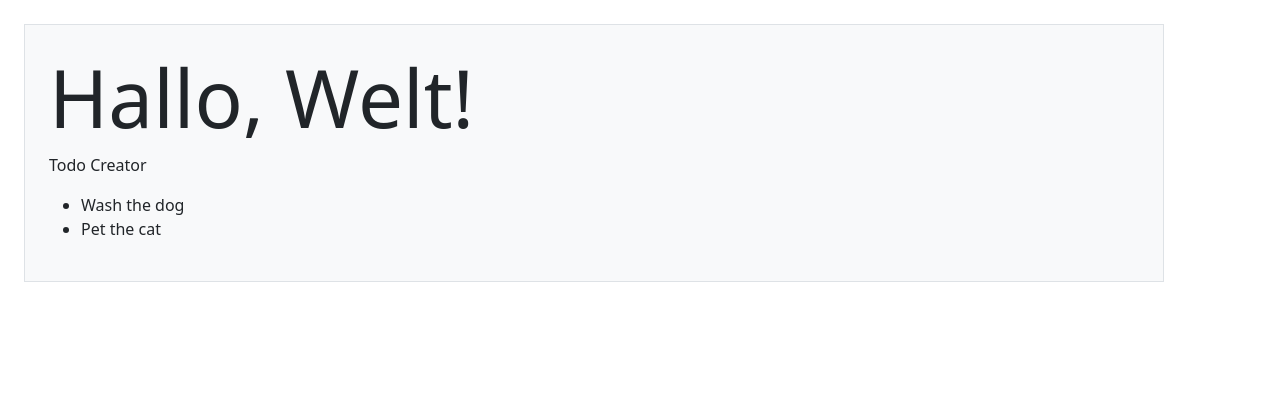
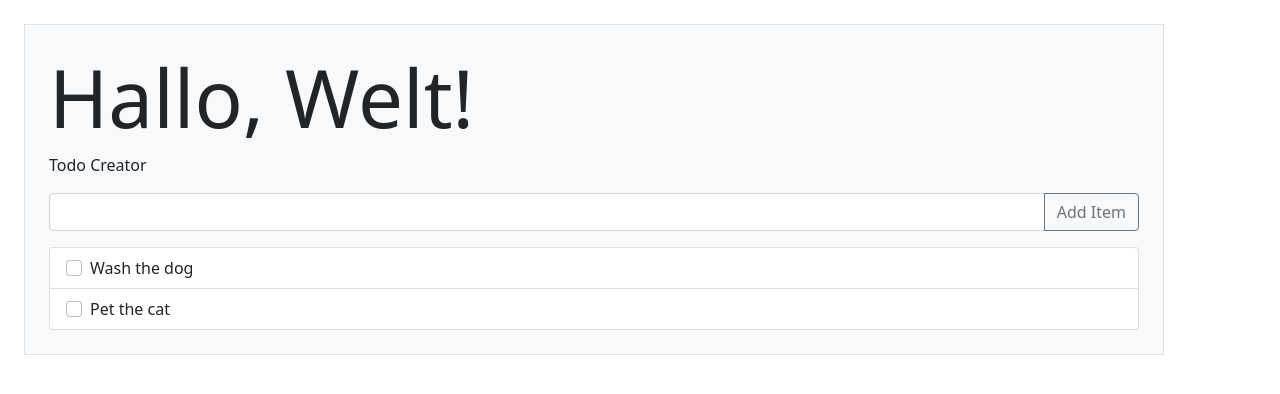
Before and after one commit to olinkirkland/react-todo, a React (Create React App) app: page / in a window 1280 px wide. Shown: the top 394 px of the page. Built offline with nearby package versions, Linux system fonts and the light colour scheme.

Commit message:
Newest progress

```diff
--- a/src/App.jsx
+++ b/src/App.jsx
@@ -1,19 +1,37 @@
 import 'bootstrap/dist/css/bootstrap.min.css';
 
-import {useState} from 'react';
+import { useState } from 'react';
 
 import TodoCreator from './TodoCreator';
 import TodoList from './TodoList';
 
 function App() {
-  const [todos, setTodos] = useState([{ id: 0, text: 'Wash the dog', isDone: false }, { id: 1, text: 'Pet the cat', isDone: false }]);
+  const [todos, setTodos] = useState([
+    { id: 0, text: 'Wash the dog', isDone: false },
+    { id: 1, text: 'Pet the cat', isDone: false }
+  ]);
+
+  function addTodo(str) {
+    if (str.length == 0) {
+      return;
+    }
+
+    const newTodo = { id: Math.random(), text: str, isDone: false };
+    setTodos([...todos, newTodo]); // [1, 2, 3] + 4 => [1, 2, 3, 4]
+  }
+
+  // umschalten
+  function toggleTodo(todo) {
+    todo.isDone = !todo.isDone;
+    setTodos([...todos]);
+  }
 
   return (
     <>
       <div className="container border bg-light p-4 m-4">
         <h1 className="display-1">Hallo, Welt!</h1>
-        <TodoCreator />
-        <TodoList todos={todos}/>
+        <TodoCreator addTodo={addTodo} />
+        <TodoList todos={todos} />
       </div>
     </>
   );
--- a/src/TodoCreator.jsx
+++ b/src/TodoCreator.jsx
@@ -1,9 +1,37 @@
-export default function TodoCreator({ todos }) {
+import { useState } from 'react';
+
+export default function TodoCreator({ todos, addTodo }) {
+  const [inputText, setInputText] = useState('');
+
   // Create todo and add it to todos
+  const handleClick = () => {
+    addTodo(inputText);
+    setInputText('');
+  };
+
+  const saveChanges = (event) => {
+    setInputText(event.target.value);
+  };
 
   return (
     <>
       <p>Todo Creator</p>
+      <div className="input-group mb-3">
+        <input
+          type="text"
+          className="form-control"
+          placeholder=""
+          onChange={saveChanges}
+          value={inputText}
+        />
+        <button
+          onClick={handleClick}
+          className="btn btn-outline-secondary"
+          type="button"
+        >
+          Add Item
+        </button>
+      </div>
     </>
   );
 }
--- a/src/TodoItem.jsx
+++ b/src/TodoItem.jsx
@@ -1,3 +1,18 @@
 export default function TodoItem({ todo }) {
-  return <li>{todo.text}</li>;
+  const handleCheckbox = (event) => {
+    todo.isDone = event.target.checked;
+  };
+
+  return (
+    <li className="list-group-item">
+      <input
+        className="form-check-input me-2"
+        type="checkbox"
+        onChange={handleCheckbox}
+      />
+      <span className={todo.isDone ? 'text-decoration-line-through' : ''}>
+        {todo.text}
+      </span>
+    </li>
+  );
 }
--- a/src/TodoList.jsx
+++ b/src/TodoList.jsx
@@ -1,10 +1,8 @@
 import TodoItem from './TodoItem';
 
 export default function TodoList({ todos }) {
-  console.log(todos);
-
   return (
-    <ul>
+    <ul className="list-group">
       {todos.map((t) => (
         <TodoItem key={t.id} todo={t} />
       ))}
```
